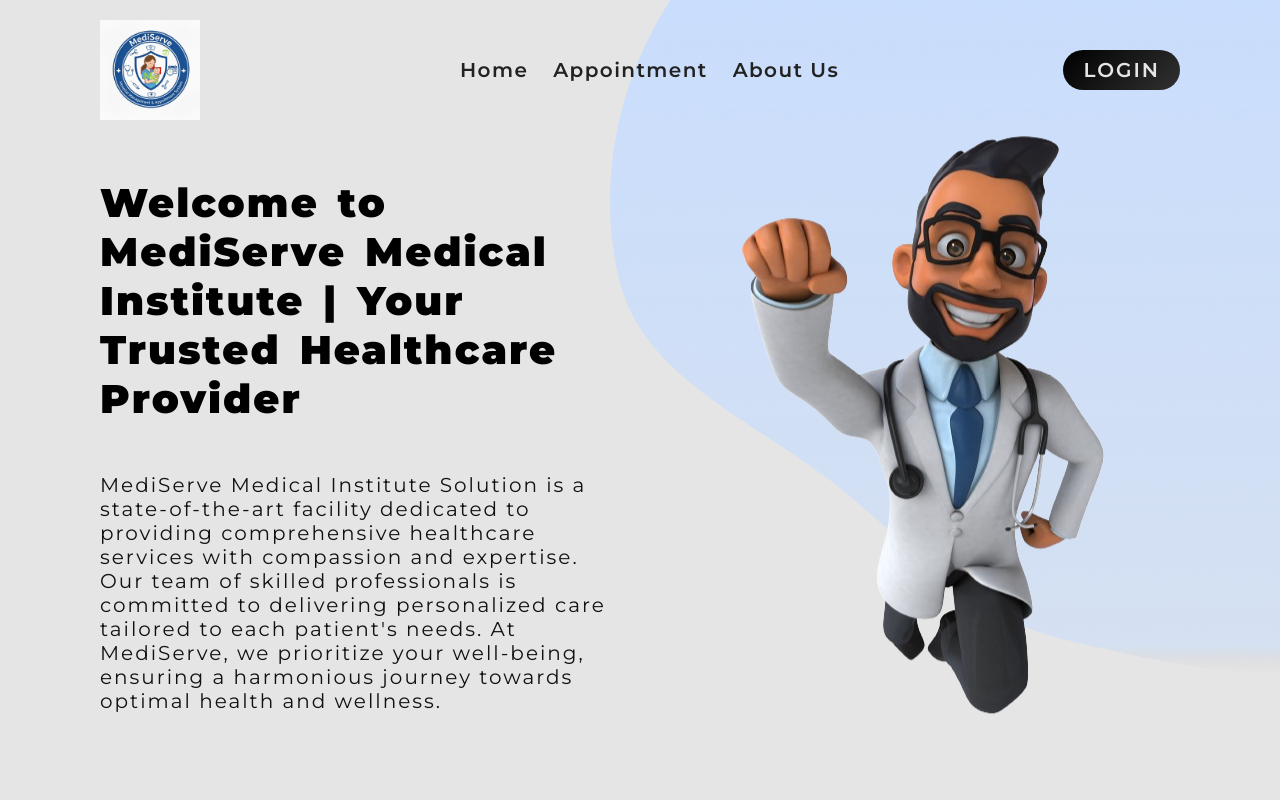
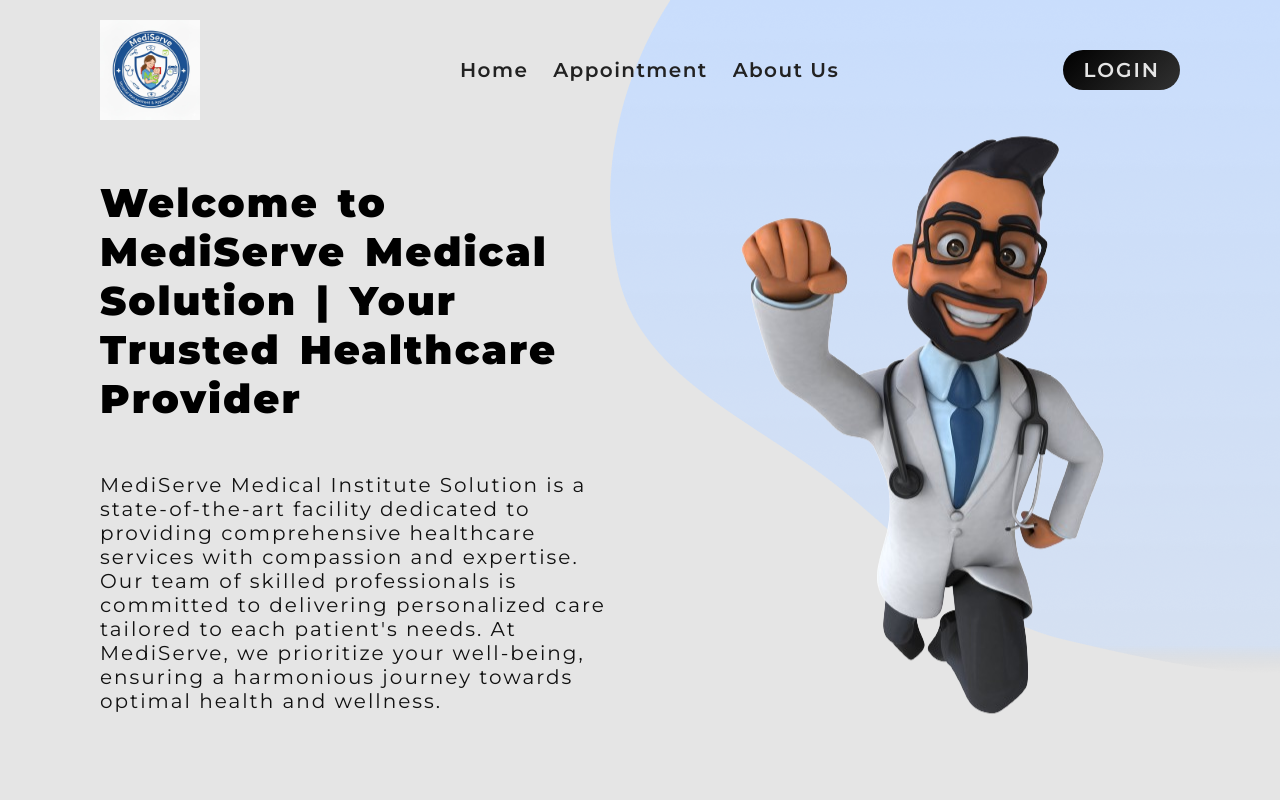
Before and after one commit to ayenewgirmay21/Final-Project, a React (Vite) app in the folder frontend/: page / in a window 1280 px wide. Shown: the top 800 px of the page. Built offline with nearby package versions, Linux system fonts and the light colour scheme; no server answers.

Commit message:
Upload new mediserve full project code

```diff
--- a/frontend/src/Pages/Home.jsx
+++ b/frontend/src/Pages/Home.jsx
@@ -9,7 +9,7 @@
     <>
       <Hero
         title={
-          "Welcome to MediServe Medical Institute | Your Trusted Healthcare Provider"
+          "Welcome to MediServe Medical Solution | Your Trusted Healthcare Provider"
         }
         imageUrl={"/hero.png"}
       />
```
